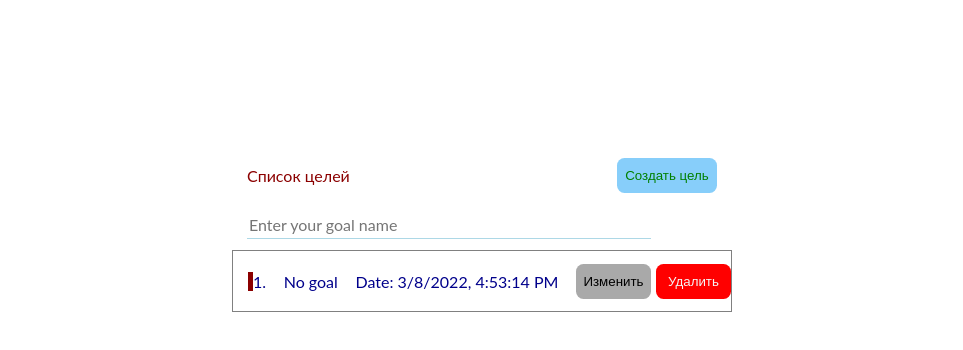
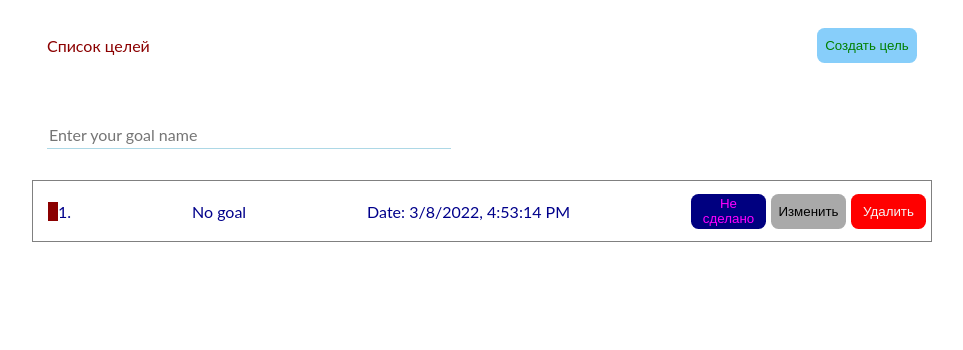
Before and after one commit to rasulam01/ts-task, a React (Create React App) app: page / in a window 1280 px wide. Both pictures are taken after a click on the button "Создать цель". Shown: the top 350 px of the page, without its empty margins (158-1121 px from the left). Built offline with nearby package versions, Linux system fonts and the light colour scheme; no server answers.

Commit message:
really final. Status change transferred to a dedicated button.

```diff
--- a/src/components/Todos/Todos.module.scss
+++ b/src/components/Todos/Todos.module.scss
@@ -34,8 +34,8 @@
 }
 
 .menu {
-  width: 500px;
-  height: 500px;
+  width: 900px;
+  height: 900px;
 }
 
 .header {
@@ -102,6 +102,7 @@
     background: black;
     color: gray;
   }
+  margin-left: 5px;
 }
 .deleteButton {
   @include button(75px, red, whitesmoke);
@@ -110,13 +111,22 @@
     background: whitesmoke;
     color: red;
   }
+  margin-right: 5px;
+}
+
+.statusButton {
+    @include button(75px, navy, magenta);
+    &:hover {
+        background: magenta;
+        color: navy;
+    }
 }
 
 .notDone {
-  border-left: 5px solid darkred;
+  border-left: 10px solid darkred;
   transition: .35s;
 }
 .done {
-  border-left: 5px solid darkgreen;
+  border-left: 10px solid darkgreen;
   transition: .35s;
 }
--- a/src/components/Todos/Todos.tsx
+++ b/src/components/Todos/Todos.tsx
@@ -110,13 +110,12 @@ export const TodosList: React.FC = () => {
                   );
 
                   fetchData();
-
-
-
                 };
                 return (
                   <div className={styles.content} key={id}>
-                    <div className={item.done ? styles.done : styles.notDone} onClick={() => changeDone(item.id)}>
+                    <div
+                      className={item.done ? styles.done : styles.notDone}
+                    >
                       {item.id}
                       {"."}
                     </div>
@@ -132,13 +131,19 @@ export const TodosList: React.FC = () => {
                       </div>
                     ) : (
                       <div>
-                        {item.description ? item.description : 'No goal'}
-
+                        {item.description ? item.description : "No goal"}
                       </div>
                     )}
 
                     <div>Date: {item.date}</div>
+
                     <div className={styles.buttons}>
+                    <button
+                        className={styles.statusButton}
+                        onClick={() => changeDone(item.id)}
+                      >
+                        {item.done ? 'Сделано' : 'Не сделано'}
+                      </button>
                       {editingMode ? (
                         <button
                           className={styles.editButton}
@@ -161,7 +166,6 @@ export const TodosList: React.FC = () => {
                       >
                         Удалить
                       </button>
-
                     </div>
                   </div>
                 );
```
